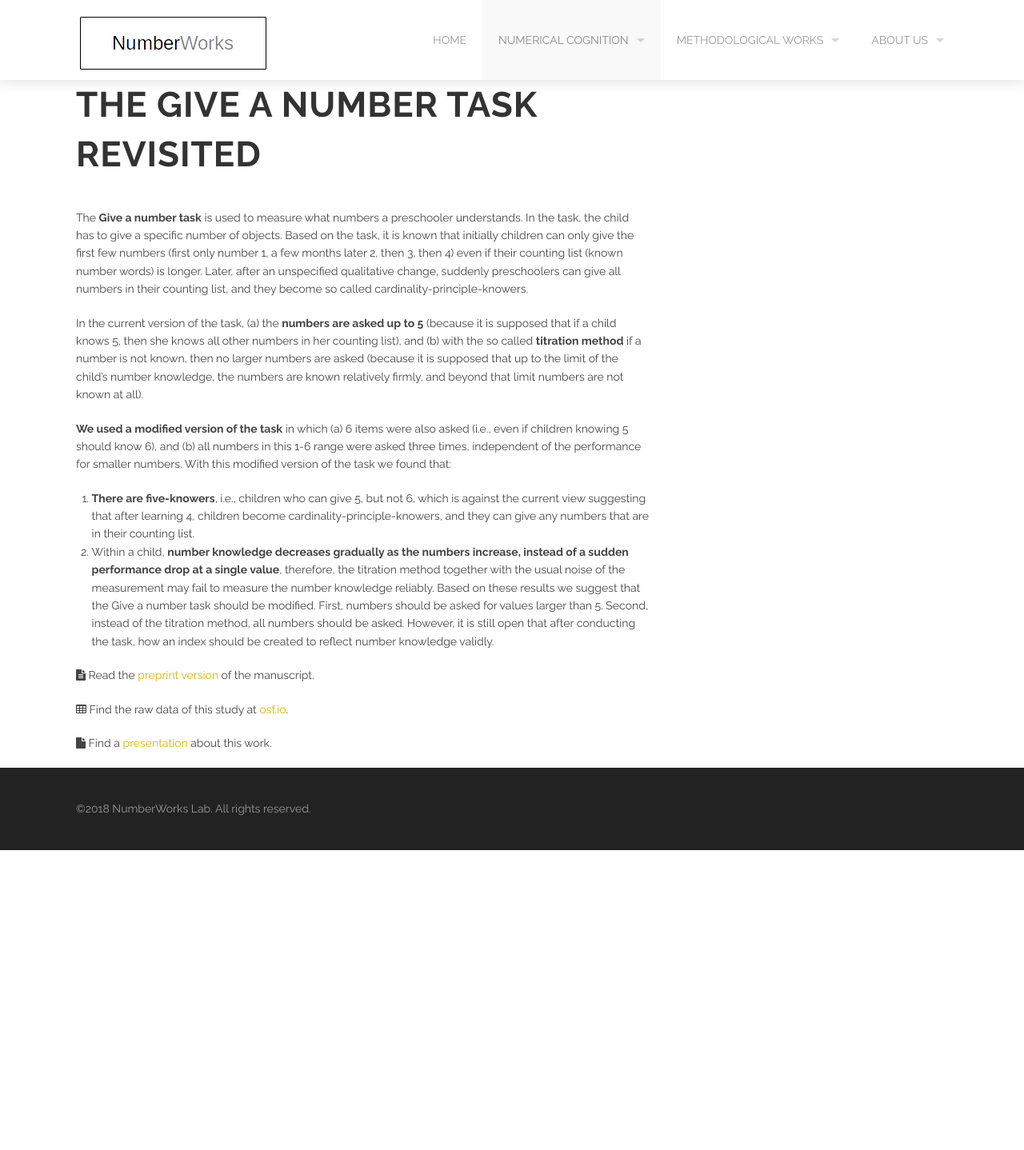
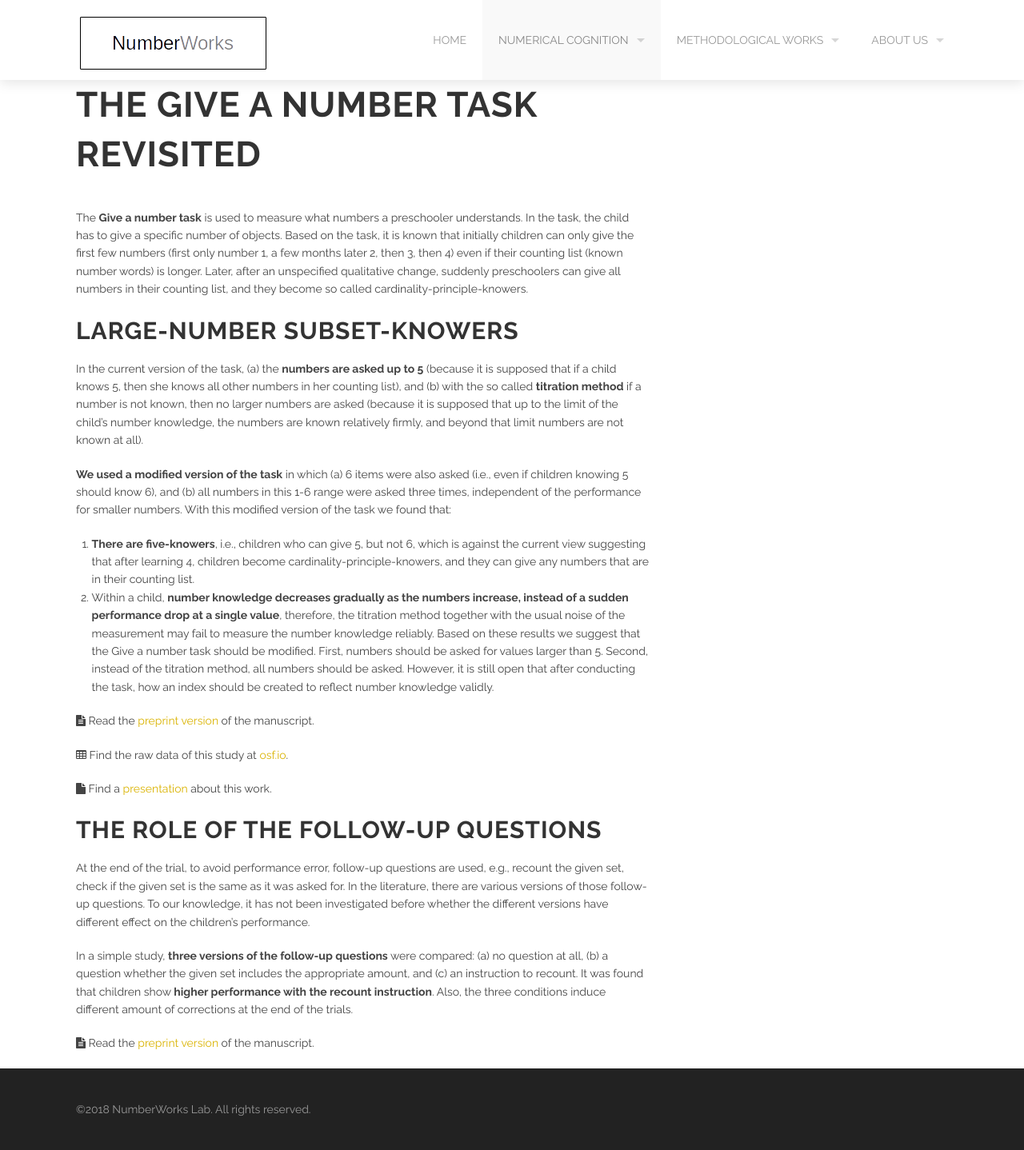
Before and after one commit to theNumberWorks/numberworks_website, a Jekyll site: the page built from the_give_a_number_task_revisited.md, in a window 1280 px wide. Shown: the whole page at 80% size. Built offline with Jekyll 4.4.1, drawn with Linux system fonts in a browser that asks for light colours; before the commit the page ends 1063 px from its top, so only the background shows below that.

Commit message:
Update the_give_a_number_task_revisited.md

```diff
--- a/the_give_a_number_task_revisited.md
+++ b/the_give_a_number_task_revisited.md
@@ -5,6 +5,8 @@ section_id: numerical_cognition
 ---
 
 The **Give a number task** is used to measure what numbers a preschooler understands. In the task, the child has to give a specific number of objects. Based on the task, it is known that initially children can only give the first few numbers (first only number 1, a few months later 2, then 3, then 4) even if their counting list (known number words) is longer. Later, after an unspecified qualitative change, suddenly preschoolers can give all numbers in their counting list, and they become so called cardinality-principle-knowers.
+
+## Large-number subset-knowers
 
 In the current version of the task, (a) the **numbers are asked up to 5** (because it is supposed that if a child knows 5, then she knows all other numbers in her counting list), and (b) with the so called **titration method** if a number is not known, then no larger numbers are asked (because it is supposed that up to the limit of the child's number knowledge, the numbers are known relatively firmly, and beyond that limit numbers are not known at all).
 
@@ -18,3 +20,11 @@ Based on these results we suggest that the Give a number task should be modified
 <i class='fa fa-table'></i> Find the raw data of this study at [osf.io](https://osf.io/z28hd/).
 
 <i class='fa fa-file'></i> Find a [presentation](https://docs.google.com/presentation/d/1hTaC9UZBgd-6tG6vQ9lPZxOnhCBYCwosbUfs-BSp4YA/edit?usp=sharing) about this work.
+
+## The role of the follow-up questions
+
+At the end of the trial, to avoid performance error, follow-up questions are used, e.g., recount the given set, check if the given set is the same as it was asked for. In the literature, there are various versions of those follow-up questions. To our knowledge, it has not been investigated before whether the different versions have different effect on the children's performance.
+
+In a simple study, **three versions of the follow-up questions** were compared: (a) no question at all, (b) a question whether the given set includes the appropriate amount, and (c) an instruction to recount. It was found that children show **higher performance with the recount instruction**. Also, the three conditions induce different amount of corrections at the end of the trials.
+
+<i class='fa fa-file-text'></i> Read the [preprint version](https://psyarxiv.com/fky69) of the manuscript.
```
